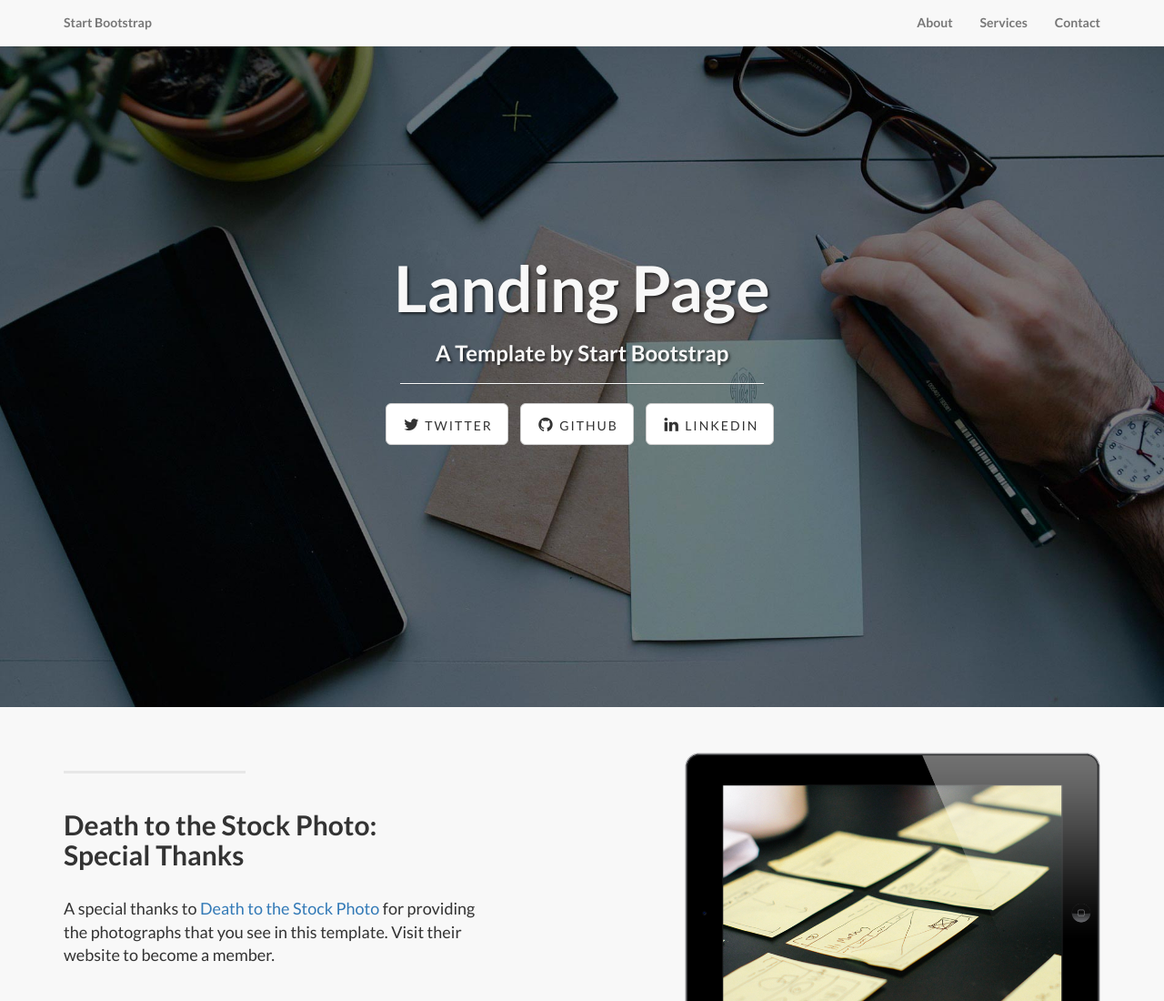
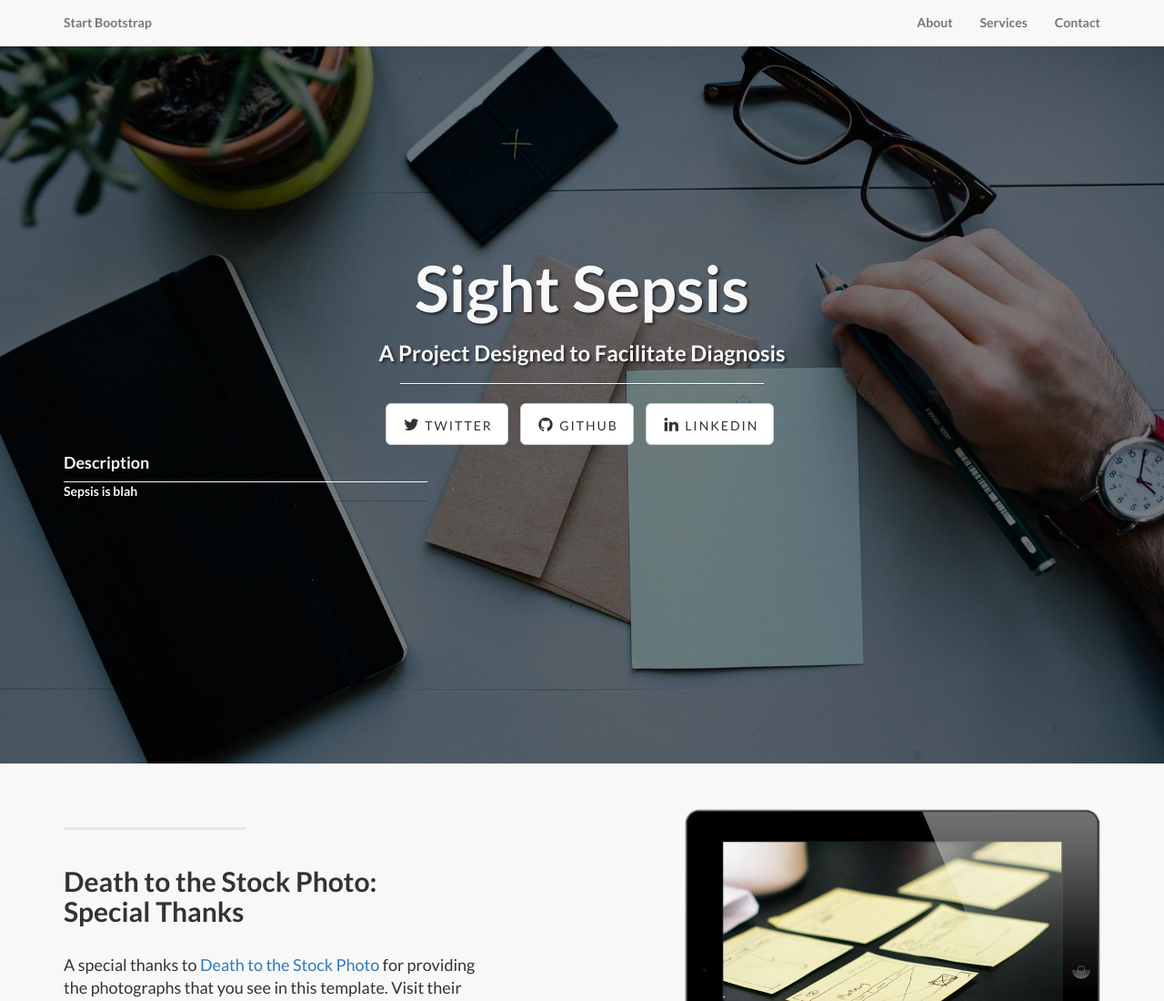
Before and after one commit to srmusu/SightSepsis, a plain HTML site: page home_library/index.html in a window 1280 px wide. Shown: the top 1100 px of the page at 91% size. Drawn offline with Linux system fonts and the light colour scheme.

Commit message:
Cleaning
Cleaned out node modules, added sepsis stuff

```diff
--- a/home_library/index.html
+++ b/home_library/index.html
@@ -9,7 +9,7 @@
         <meta name="description" content="">
         <meta name="author" content="">
 
-    <title>Landing Page - Start Bootstrap Theme</title>
+        <title>Sight Sepsis</title>
 
         <!-- Bootstrap Core CSS -->
         <link href="css/bootstrap.min.css" rel="stylesheet">
@@ -73,8 +73,8 @@
                 <div class="row">
                     <div class="col-lg-12">
                         <div class="intro-message">
-                        <h1>Landing Page</h1>
-                        <h3>A Template by Start Bootstrap</h3>
+                            <h1>Sight Sepsis</h1>
+                            <h3>A Project Designed to Facilitate Diagnosis</h3>
                             <hr class="intro-divider">
                             <ul class="list-inline intro-social-buttons">
                                 <li>
@@ -87,6 +87,13 @@
                                     <a href="#" class="btn btn-default btn-lg"><i class="fa fa-linkedin fa-fw"></i> <span class="network-name">Linkedin</span></a>
                                 </li>
                             </ul>
+                            <div>
+                                <h4 class="ui-horizontal-divider-header" align = "left">
+                                    <i class="tag icon"></i>
+                                    Description
+                                </h4>
+                                <p class = "intro-divider" align = "left">Sepsis is blah</p>
+                            </div>
                         </div>
                     </div>
                 </div>
@@ -222,13 +229,10 @@
                 </div>
             </div>
         </footer>
-
+        <!-- Bootstrap Core JavaScript -->
+        <script src="js/bootstrap.min.js"></script>
         <!-- jQuery -->
         <script src="js/jquery.js"></script>
-
-    <!-- Bootstrap Core JavaScript -->
-    <script src="js/bootstrap.min.js"></script>
-
     </body>
 
 </html>
```
Lines whose indentation alone changed are shown as unchanged.
